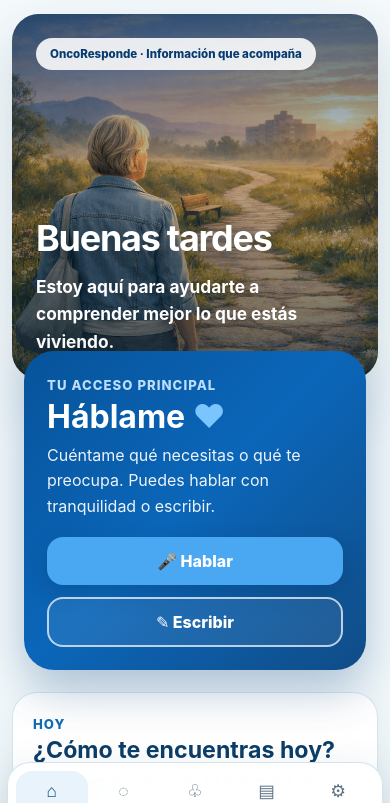
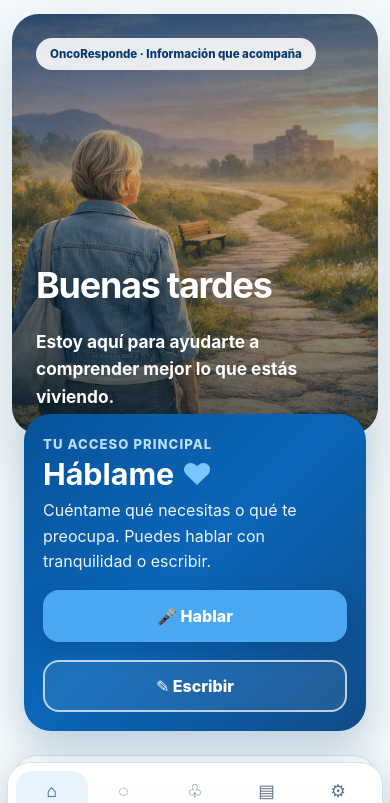
Before and after one commit to Moisesmira/OncoResponde, a React (Vite) app: page / in a window 390 px wide. Shown: the top 803 px of the page. Built offline with nearby package versions, Linux system fonts and the light colour scheme.

Commit message:
Commit 001.1 - Refinamiento visual de Hoy

```diff
--- a/src/styles.css
+++ b/src/styles.css
@@ -73,7 +73,7 @@ button:disabled { opacity: .5; cursor: not-allowed; transform: none; }
 .today-page { padding-top: 14px; }
 .today-hero {
   position: relative;
-  min-height: clamp(350px, 62vw, 510px);
+  min-height: clamp(420px, 64vw, 560px);
   overflow: hidden;
   border-radius: 34px;
   box-shadow: 0 22px 55px rgba(17, 61, 91, .18);
@@ -82,29 +82,32 @@ button:disabled { opacity: .5; cursor: not-allowed; transform: none; }
 .today-hero img { position: absolute; inset: 0; width: 100%; height: 100%; object-fit: cover; object-position: center 40%; }
 .today-hero__shade { position: absolute; inset: 0; background: linear-gradient(180deg, rgba(4, 45, 82, .72) 0%, rgba(7, 48, 81, .22) 40%, rgba(5, 34, 55, .65) 100%); }
 .today-hero__content { position: relative; z-index: 1; min-height: inherit; color: #fff; padding: clamp(24px, 6vw, 50px); display: flex; flex-direction: column; justify-content: flex-end; }
-.today-hero__content h1 { color: #fff; margin: 0 0 14px; letter-spacing: -.035em; text-shadow: 0 3px 16px rgba(5, 34, 55, .25); }
+.today-hero__content h1 { color: #fff; margin: 0 0 22px; letter-spacing: -.035em; text-shadow: 0 3px 16px rgba(5, 34, 55, .25); }
 .today-hero__content p { max-width: 620px; margin: 0; font-size: clamp(1.08rem, 3vw, 1.35rem); font-weight: 650; }
 .brand-pill { align-self: flex-start; margin-bottom: auto; padding: 9px 14px; border-radius: 999px; background: rgba(255,255,255,.88); color: var(--blue-900); font-size: .86rem; font-weight: 850; backdrop-filter: blur(10px); }
 
 .talk-card {
   position: relative;
   z-index: 2;
-  margin: -36px 22px 26px;
-  padding: clamp(23px, 5vw, 34px);
-  border-radius: 30px;
+  margin: -24px 22px 30px;
+  padding: clamp(19px, 4vw, 27px);
+  border-radius: 27px;
   color: #fff;
   background: linear-gradient(135deg, #07539a 0%, #0b66b9 48%, #104c87 100%);
-  box-shadow: 0 20px 46px rgba(5, 67, 122, .3);
+  box-shadow: 0 16px 38px rgba(5, 67, 122, .24);
   display: grid;
   grid-template-columns: 1.25fr 1fr;
-  gap: 26px;
+  gap: 30px;
   align-items: center;
+  animation: talkCardIn .38s ease-out both;
 }
-.talk-card h2 { color: #fff; font-size: clamp(2rem, 5vw, 2.7rem); margin: 5px 0 8px; }
+.talk-card h2 { color: #fff; font-size: clamp(1.9rem, 4.7vw, 2.55rem); margin: 4px 0 7px; }
 .talk-card h2 span { color: #7bc5ff; }
 .talk-card p { margin: 0; color: rgba(255,255,255,.92); }
 .talk-card__eyebrow { font-size: .82rem; font-weight: 850; text-transform: uppercase; letter-spacing: .08em; color: #badefb; }
-.talk-card__actions { display: grid; grid-template-columns: 1fr 1fr; gap: 12px; }
+.talk-card__actions { display: grid; grid-template-columns: 1fr 1fr; gap: 18px; }
+.talk-card__actions .button { min-height: 52px; padding-block: 12px; }
+@keyframes talkCardIn { from { opacity: 0; transform: translateY(10px); } to { opacity: 1; transform: translateY(0); } }
 .talk-card__primary { background: #4aa7f2; box-shadow: 0 8px 22px rgba(4, 34, 62, .2); }
 .talk-card__secondary { background: rgba(255,255,255,.08); color: #fff; border: 2px solid rgba(255,255,255,.7); }
 
@@ -186,9 +189,9 @@ textarea { width: 100%; min-height: 120px; border: 1px solid #bad4e5; border-rad
 
 @media (max-width: 760px) {
   main { padding: 12px 12px 112px; }
-  .today-hero { min-height: 410px; border-radius: 27px; }
+  .today-hero { min-height: 455px; border-radius: 27px; }
   .today-hero__content { padding: 24px; }
-  .talk-card { margin: -28px 12px 22px; grid-template-columns: 1fr; gap: 18px; }
+  .talk-card { margin: -20px 12px 24px; grid-template-columns: 1fr; gap: 16px; }
   .mood-grid { grid-template-columns: 1fr 1fr; }
   .section-heading { display: block; }
   .section-heading > p { margin-top: 8px; }
@@ -201,7 +204,7 @@ textarea { width: 100%; min-height: 120px; border: 1px solid #bad4e5; border-rad
 
 @media (max-width: 480px) {
   :root { font-size: 16px; }
-  .today-hero { min-height: 365px; }
+  .today-hero { min-height: 420px; }
   .brand-pill { font-size: .72rem; }
   .talk-card__actions { grid-template-columns: 1fr; }
   .mood-option { min-height: 130px; }
```
Also changed, not shown: 1 other file (tests, documents, lock files or other folders).
